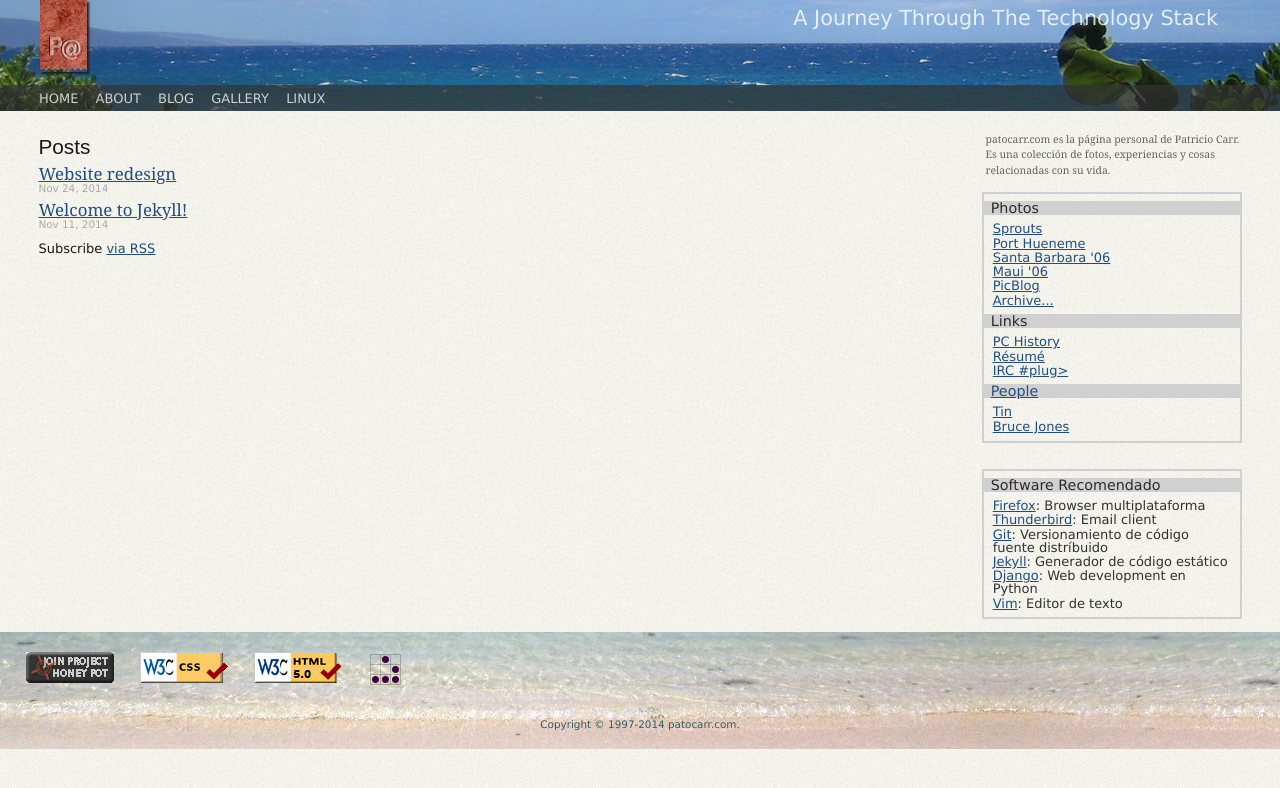
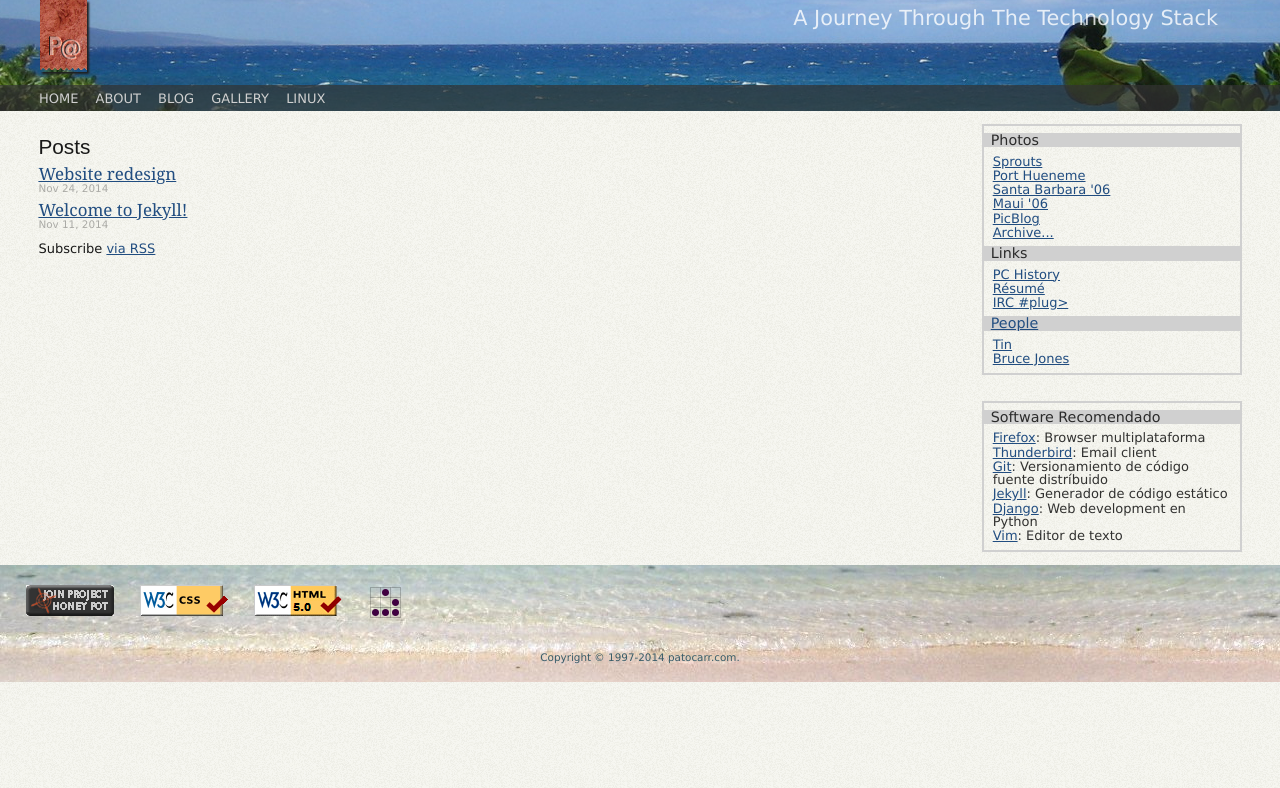
Before and after one commit to patocarr/patocarr.com, a Jekyll site: the page built from blog/index.html, in a window 1280 px wide. Shown: the top 788 px of the page. Built offline with Jekyll 4.4.1, drawn with Linux system fonts in a browser that asks for light colours; nearby versions of some CDN libraries; library files that are not in the unit come from our copies.

```diff
--- a/_includes/bio.html
+++ b/_includes/bio.html
@@ -1,3 +1,3 @@
 <div id="bio">
-      <p><b>patocarr.com</b> es la p&aacute;gina personal de Patricio Carr. Es una colecci&oacute;n de fotos, experiencias y cosas relacionadas con su vida.</p>
+  <p><b>patocarr.com</b> es la p&aacute;gina personal de Patricio Carr.</p>
 </div>
--- a/_includes/sidebar.html
+++ b/_includes/sidebar.html
@@ -5,7 +5,7 @@
       <dd><a href="/Port_Hueneme/index.html">Port Hueneme</a></dd>
       <dd><a href="/Santa_Barbara_2006/index.html">Santa Barbara '06</a></dd>
       <dd><a href="/Maui-June-06/index.html">Maui '06</a></dd>
-      <dd><a href="/picblog/index.html">PicBlog</a></dd>
+      <dd><a href="/picblog/index.php">PicBlog</a></dd>
       <dd><a href="/picsmenu/index.html">Archive...</a></dd>
       <dt>Links</dt>
       <dd><a href="/history">PC History</a></dd>
--- a/_layouts/default.html
+++ b/_layouts/default.html
@@ -13,7 +13,6 @@
         {{ content }}
       </div>
 
-      {% include bio.html %}
       {% include sidebar.html %}
 
     </div>
--- a/_layouts/linux.html
+++ b/_layouts/linux.html
@@ -13,7 +13,6 @@
         {{ content }}
       </div>
 
-      {% include bio.html %}
       {% include linux.html %}
 
     </div>
```
